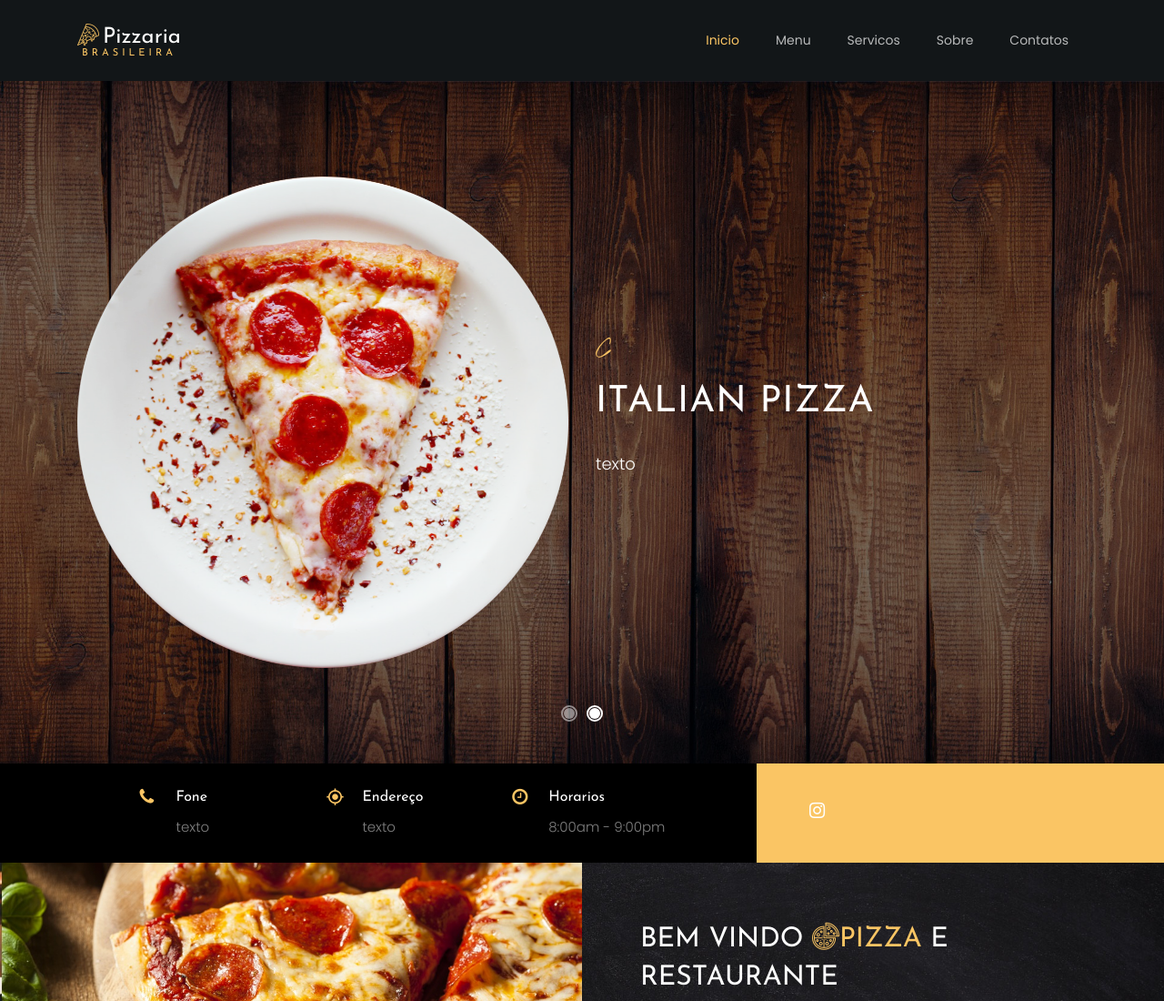
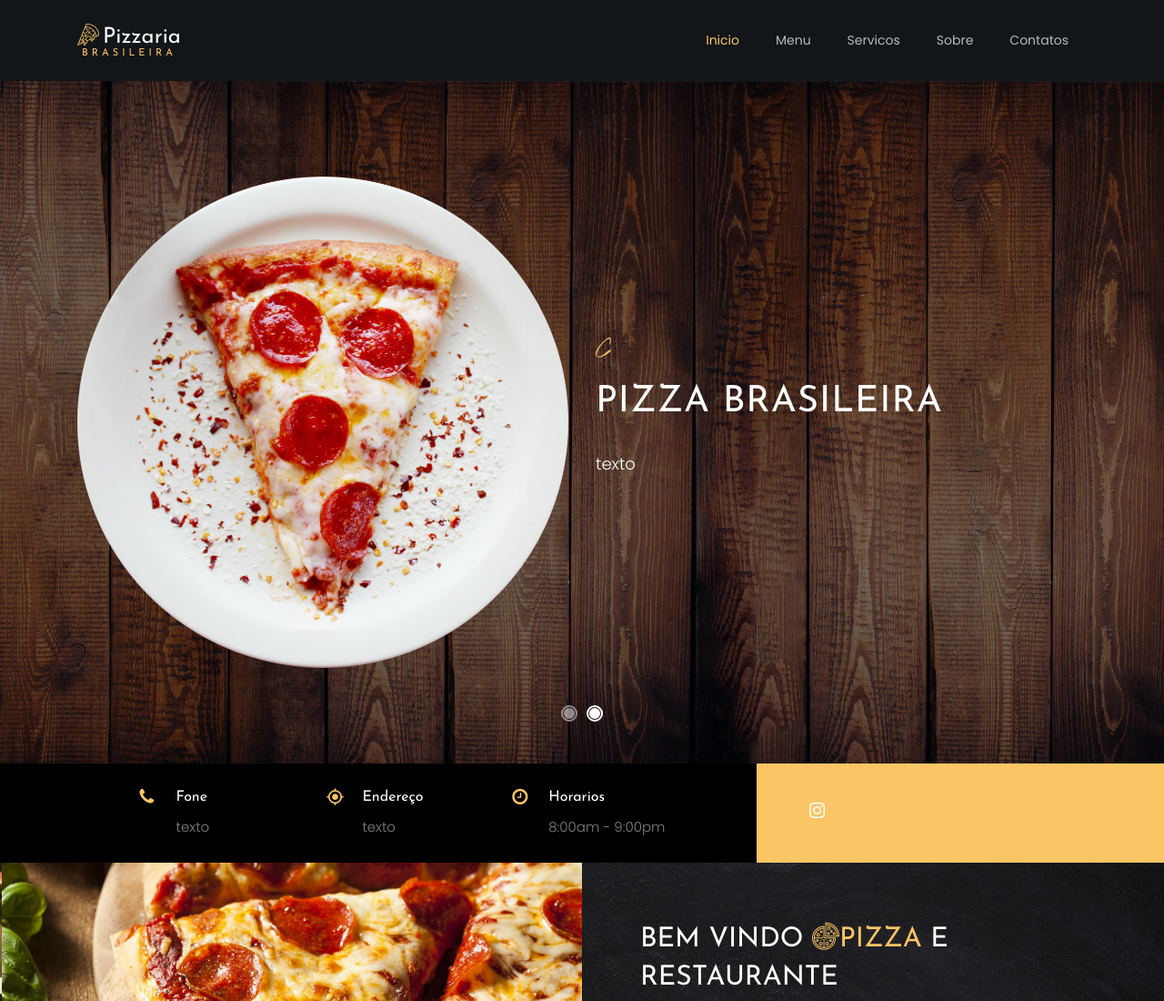
Before and after one commit to josecassela/Pizzaria-Brasileira, a plain HTML site: page index.html in a window 1280 px wide. Shown: the top 1100 px of the page at 91% size. Drawn offline with Linux system fonts and the light colour scheme; some packages are replaced by stand-ins of ours; no server answers; files whose address does not match are found by name.

Commit message:
Update index.html

```diff
--- a/index.html
+++ b/index.html
@@ -74,7 +74,7 @@
 
             <div class="col-md-6 col-sm-12 order-md-last ftco-animate">
             	<span class="subheading">C</span>
-              <h1 class="mb-4">Italian Pizza</h1>
+              <h1 class="mb-4">Pizza brasileira</h1>
               <p class="mb-4 mb-md-5">texto</p>
             </div>
             <div class="col-md-6 ftco-animate">
```
